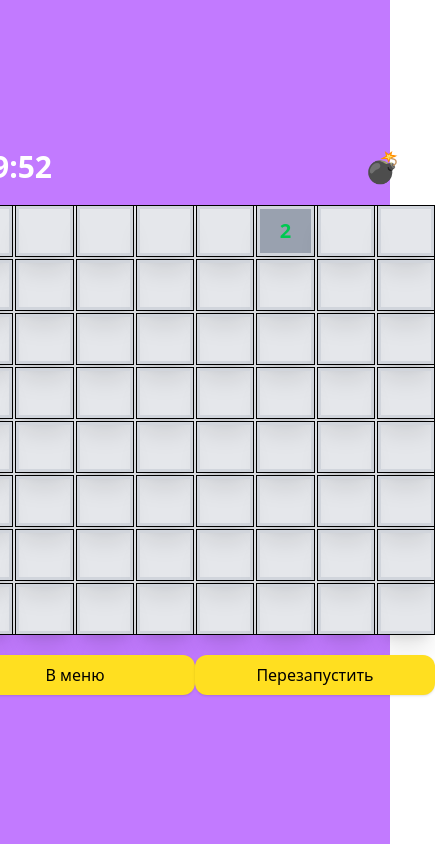
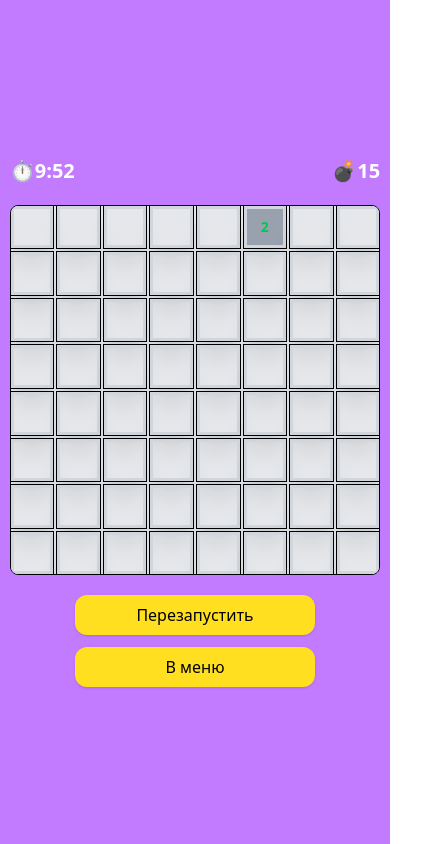
Before and after one commit to Nexxxit/Minesweeper, a React (Vite) app: page /game in a window 390 px wide. Both pictures are taken after a click on the element 285 px from the left and 231 px from the top of the page. Shown: the whole page, 435 px wide, since content can reach past the window. Built offline with nearby package versions, Linux system fonts and the light colour scheme.

Commit message:
style: mobile adapt game

```diff
--- a/package.json
+++ b/package.json
@@ -11,6 +11,8 @@
   },
   "dependencies": {
     "@tailwindcss/vite": "^4.0.14",
+    "mobx": "^6.13.7",
+    "mobx-react-lite": "^4.1.0",
     "react": "^19.0.0",
     "react-dom": "^19.0.0",
     "react-router-dom": "^7.3.0",
--- a/src/components/bombCounter/BombCounter.tsx
+++ b/src/components/bombCounter/BombCounter.tsx
@@ -17,6 +17,6 @@ export default function BombCounter({bombCount, flagsSet}: BombCounter) {
     }
 
     return (
-        <p className="text-white font-bold text-3xl">💣{bombsLeft}</p>
+        <p className="text-white font-bold text-xl sm:text-3xl">💣{bombsLeft}</p>
     );
 }
--- a/src/components/cell/Cell.tsx
+++ b/src/components/cell/Cell.tsx
@@ -10,6 +10,7 @@ interface CellProps {
   checkNearbyCells: (row: number, col: number) => void;
   setMark: (row: number, col: number) => void;
   isOpenCell: Set<number>;
+  marksMode: boolean;
 }
 
 export default function Cell({
@@ -22,6 +23,7 @@ export default function Cell({
   checkNearbyCells,
   setMark,
   isOpenCell,
+  marksMode,
 }: CellProps) {
   const [textColor, setTextColor] = useState<string>("");
 
@@ -77,10 +79,10 @@ export default function Cell({
       className={`border border-3 shadow-xl ${
         isOpenCell.has(id) ? (hasBomb ? "bg-red-400" : "bg-gray-400") : ""
       } border-gray-300 ring-1 w-full h-full flex items-center justify-center cursor-pointer`}
-      onClick={handleOpenCell}
+      onClick={marksMode ? handleSetMark : handleOpenCell}
       onContextMenu={handleSetMark}
     >
-      <p className={`${textColor} font-bold text-xl`}>
+      <p className={`${textColor} font-bold text-sm sm:text-xl`}>
         {isOpenCell.has(id)
           ? hasBomb
             ? "💣"
--- a/src/components/game/Game.tsx
+++ b/src/components/game/Game.tsx
@@ -26,7 +26,23 @@ export default function Game() {
   const [currentTime, setCurrentTime] = useState<number>();
   const [gameKey, setGameKey] = useState<number>(0);
   const [initialTimeSeconds, setInitialTimeSeconds] = useState<number>(0);
+  const [windowWidth, setWindowWidth] = useState(window.innerWidth);
+  const [marksMode, setMarksMode] = useState<boolean>(false);
   const navigate = useNavigate();
+
+  useEffect(() => {
+    const handleResize = () => {
+      setWindowWidth(window.innerWidth);
+    };
+    window.addEventListener("resize", handleResize);
+    return () => window.removeEventListener("resize", handleResize);
+  }, []);
+
+  const getCellSize = () => {
+    if (windowWidth < 640) return 25;
+    if (windowWidth < 1024) return 40;
+    return 50;
+  };
 
   const restartGame = useCallback(() => {
     setIsGameOver(false);
@@ -308,8 +324,12 @@ export default function Game() {
     }
   }, [win, navigate]);
 
+  const changeMode = () => {
+    setMarksMode(!marksMode);
+  }
+
   return (
-    <div className="flex flex-col gap-5 relative">
+    <div className="flex flex-col gap-5">
       <div className="flex items-center justify-between">
         <Timer
           key={gameKey}
@@ -318,16 +338,20 @@ export default function Game() {
           onTimeUpdate={updateTime}
           gameOver={isGameOver}
         />
+        <label className="hidden lg:block cursor-pointer p-2 shadow ring-2 ring-gray-500 bg-gray-200 hover:bg-gray-300 has-checked:bg-gray-300">
+        🚩
+          <input className="hidden" type="checkbox" checked={marksMode} onChange={changeMode} />
+        </label>
         <BombCounter
           bombCount={getAllBombs().length}
           flagsSet={getAllFlags().length}
         />
       </div>
       <div
-        className="grid gap-1 border rounded-lg bg-gray-200"
+        className="grid gap-1 border rounded-lg bg-gray-200 mx-auto overflow-auto aspect-square max-w-[95vw] max-h-[70vh] relative"
         style={{
-          gridTemplateColumns: `repeat(${cols}, minmax(50px, 1fr))`,
-          gridTemplateRows: `repeat(${rows}, minmax(50px, 1fr))`,
+          gridTemplateColumns: `repeat(${cols}, minmax(${getCellSize()}px, 50px))`,
+          gridTemplateRows: `repeat(${rows}, minmax(${getCellSize()}px, 50px))`,
         }}
       >
         {cellData.map((cell) => (
@@ -342,22 +366,23 @@ export default function Game() {
             isOpenCell={openedCell}
             checkNearbyCells={checkNearbyCells}
             setMark={setMark}
+            marksMode={marksMode}
           />
         ))}
       </div>
-      <div className="flex justify-between items-center">
-        <Link to="/">
-          <Button className="w-60" btnText="В меню" />
-        </Link>
-        <Button
+      <div className="flex flex-col gap-3 justify-between items-center">
+      <Button
           className="w-60"
           btnText="Перезапустить"
           onClick={restartGame}
         />
+        <Link to="/">
+          <Button className="w-60" btnText="В меню" />
+        </Link>
       </div>
       {win !== null && (
         <div className="absolute inset-0 flex justify-center items-center z-50 pointer-events-none">
-          <span className="text-white text-6xl opacity-100 font-bold animate-pulse">
+          <span className="text-white text-5xl sm:text-7xl opacity-100 font-bold animate-pulse">
             {win ? "Победа!" : "Поражение"}
           </span>
         </div>
--- a/src/components/menu/Menu.tsx
+++ b/src/components/menu/Menu.tsx
@@ -10,13 +10,13 @@ export default function Menu() {
         </p>
       </div>
       <Link to={"/game"}>
-        <Button className="w-40 md:w-80 xl:w-160" btnText="Начать игру" />
+        <Button className="w-60 md:w-80 xl:w-160 text-xl" btnText="Начать игру" />
       </Link>
       <Link to={"/leaderboard"}>
-        <Button className="w-40 md:w-80 xl:w-160" btnText="Таблица лидеров" />
+        <Button className="w-60 md:w-80 xl:w-160 text-xl" btnText="Таблица лидеров" />
       </Link>
       <Link to={"/settings"}>
-        <Button className="w-40 md:w-80 xl:w-160" btnText="Настройки" />
+        <Button className="w-60 md:w-80 xl:w-160 text-xl" btnText="Настройки" />
       </Link>
     </div>
   );
--- a/src/components/timer/Timer.tsx
+++ b/src/components/timer/Timer.tsx
@@ -75,7 +75,7 @@ export default function Timer({
   }, [timeLeft, onTimeEnd, gameOver]);
 
   return (
-    <div className="text-white font-bold text-3xl">
+    <div className="text-white font-bold text-xl sm:text-3xl">
       ⏱️{formatTime(timeLeft)}
     </div>
   );
```
Also changed, not shown: 1 other file (tests, documents, lock files or other folders).
